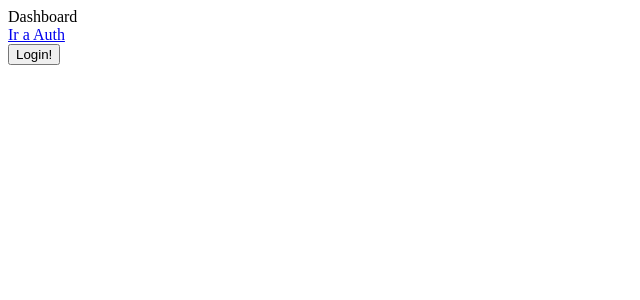
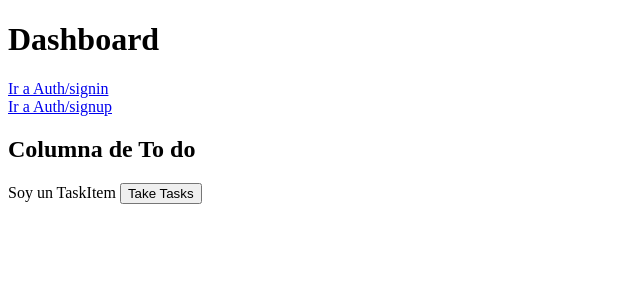
Before and after one commit to Anastasiia118/IronTrello_DreamTeam, a Vue app: page / in a window 1280 px wide. Shown: the top 300 px of the page, without its empty margins (0-640 px from the left). Built offline with nearby package versions, Linux system fonts and the light colour scheme; no server answers.

Commit message:
create tasks enviroment initial status

```diff
--- /dev/null
+++ b/src/components/TaskItem.vue
@@ -0,0 +1,8 @@
+<template>
+Soy un TaskItem
+</template>
+
+<script>
+import { mapStores } from 'pinia';
+
+</script>
--- a/src/pages/Dashboard.vue
+++ b/src/pages/Dashboard.vue
@@ -1,23 +1,41 @@
 <template>
-  Dashboard <br>
-  <router-link to="/Auth"> Ir a Auth </router-link> <br>
-  <button @click="login">Login!</button>
+  <h1>Dashboard</h1>
+
+  <router-link to="/Auth/signin"> Ir a Auth/signin </router-link> <br />
+  <router-link to="/Auth/signup"> Ir a Auth/signup </router-link>
+
+  <div>
+    <h2>Columna de To do</h2>
+    <TaskItem />
+    <button type="submit" @click="takeTasks">Take Tasks</button>
+  </div>
 </template>
 
 <script>
 import { mapStores } from "pinia";
-
-/* import { userStore } from "../stores/user"; */
+import taskStore from "../stores/tasks.js";
+import TaskItem from "../components/TaskItem.vue";
 
 export default {
   computed: {
-    //esto hay que mirarlo, userStores daba error
-    ...mapStores(""),
+    ...mapStores(taskStore),
+  },
+  data() {
+    return {
+      tasks: null,
+    };
   },
   methods: {
-    login() {
-      this.userStore.signUp();
+    async takeTasks() {
+      console.log("entro en tasks")
+      //const responses = await this.taskStore.fetchTasks();
+      //console.log(response);
+      tasks = await this.taskStore.tasks
+      console.log(tasks)
     },
+  },
+  components: {
+    TaskItem,
   },
 };
 </script>
--- a/src/stores/tasks.js
+++ b/src/stores/tasks.js
@@ -1,29 +1,18 @@
 // /store/task.js
 
-
-
 import { defineStore } from "pinia";
-
 import { supabase } from "../supabase";
 
-
-
 export default defineStore("tasks", {
-
   state() {
-
     return {
-
       tasks: null,
-
     };
-
   },
 
   actions: {
-
     async fetchTasks() {
-
+      console.log("entro en fetchtasks.js");
       const { data: tasks } = await supabase
 
         .from("tasks")
@@ -33,9 +22,17 @@ export default defineStore("tasks", {
         .order("id", { ascending: false });
 
       this.tasks = tasks;
-
+      console.log(tasks);
     },
 
+    async createTask(userId,title,status) {
+      const response = await supabase
+      .from("tasks")
+      .insert({
+        'user_id': userId,
+        'title': title,
+        'status': status,
+       });
+    }
   },
-
 });
```
Also changed, not shown: src/components/AppHeader.vue (added, +7 -0 lines), src/pages/Auth.vue (+4 -4 lines).
